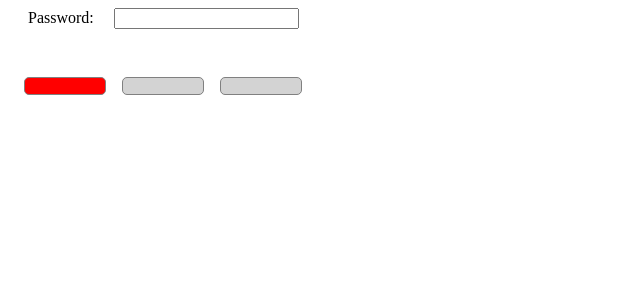
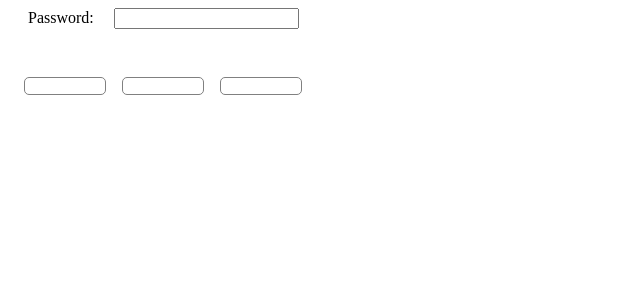
Before and after one commit to sofiiaruban/passwords-strength-checker, an Angular app: page / in a window 1280 px wide. Shown: the top 300 px of the page, without its empty margins (0-640 px from the left). Built offline with nearby package versions, Linux system fonts and the light colour scheme.

Commit message:
feat(password input): Add ngOnInit hook

```diff
--- a/src/app/password-input/password-input.component.html
+++ b/src/app/password-input/password-input.component.html
@@ -1,10 +1,10 @@
-<form>
+<form (keydown.enter)="$event.preventDefault()">
     <label for = "password">Password:</label>
     <input type="password" [formControl] = "password" autocomplete="off">
     <p>{{password.value}}</p>
     <section>
-        <div [style.background-color]="first-section"></div>
-        <div [style.background-color]="second-section"></div>
-        <div [style.background-color]="third-section"></div>
+        <div [style.background-color]="first"></div>
+        <div [style.background-color]="second"></div>
+        <div [style.background-color]="third"></div>
     </section>
 </form>
--- a/src/app/password-input/password-input.component.scss
+++ b/src/app/password-input/password-input.component.scss
@@ -10,13 +10,10 @@ section {
     display: flex;
     gap: 1rem;
 }
-section div:first-of-type {
-    background-color: red;
-}
 div {
     width: 5rem;
     height: 1rem;
     border-radius: 5px;
     border: solid 1px grey;
-    background-color: lightgrey;
+    //background-color: lightgrey;
 }
--- a/src/app/password-input/password-input.component.ts
+++ b/src/app/password-input/password-input.component.ts
@@ -1,15 +1,79 @@
 import { Component } from '@angular/core';
-import { FormControl } from '@angular/forms';
+import { FormControl, SelectControlValueAccessor } from '@angular/forms';
 @Component({
   selector: 'app-password-input',
   templateUrl: './password-input.component.html',
   styleUrls: ['./password-input.component.scss']
 })
 export class PasswordInputComponent {
+
   password = new FormControl('');
+  blue:string = "blue";
+  red: string = "red";
+  yellow: string ="yellow";
+  green: string  = "green";
+  grey:string = "grey";
+  color:string = this.grey;
+  strength: string ="";
+  value: any;
+  length: number = 0;
+  first:string = "";
+  second:string = "";
+  third: string = "";
 
-  changeHandler() {
-    console.log(this.password.value);
+  count:number | undefined;
+
+  ngOnInit() {
+    this.password.valueChanges.subscribe((value = '')=> {
+      const regex = /[$-/:-?{-~!"^_@`\[\]]/g;
+      const letters = /[a-zA-Z]+/.test(value || "");
+      const numbers = /[0-9]+/.test(value as string);
+      const symbols = regex.test(value as string);
+
+      this.first=this.grey;
+      this.second=this.grey;
+      this.third= this.grey;
+
+      if (value && value.length > 0 && value.length < 8) {
+        this.first=this.red;
+        this.second=this.red;
+        this.third=this.red;
+      }
+      if(value && value.length >= 8) {
+        this.first=this.red;
+      }
+
+      if(value && value.length >= 8 && letters && numbers) {
+        this.first=this.yellow;
+        this.second=this.yellow;
+      }
+
+      if(value && value.length >= 8 && letters && numbers && symbols) {
+        this.first=this.green;
+        this.second=this.green;
+        this.third=this.green;
+      }
+    })
   }
 
+  changeHandler(event:Event){
+
+    // this
+    // console.log(letters);
+    // console.log(numbers);
+    // console.log(symbols);
+
+   //setBarColors(this.count, this.color) {
+   //   for (let i = 0; i < this.sectionList.length; i++) {
+   //     this[sectionList[i]] = color;
+   //   }
+   // }
+
+
+
+  }
 }
+
+function setBarColors(count: number | undefined, color: string) {
+  throw new Error('Function not implemented.');
+}
```
